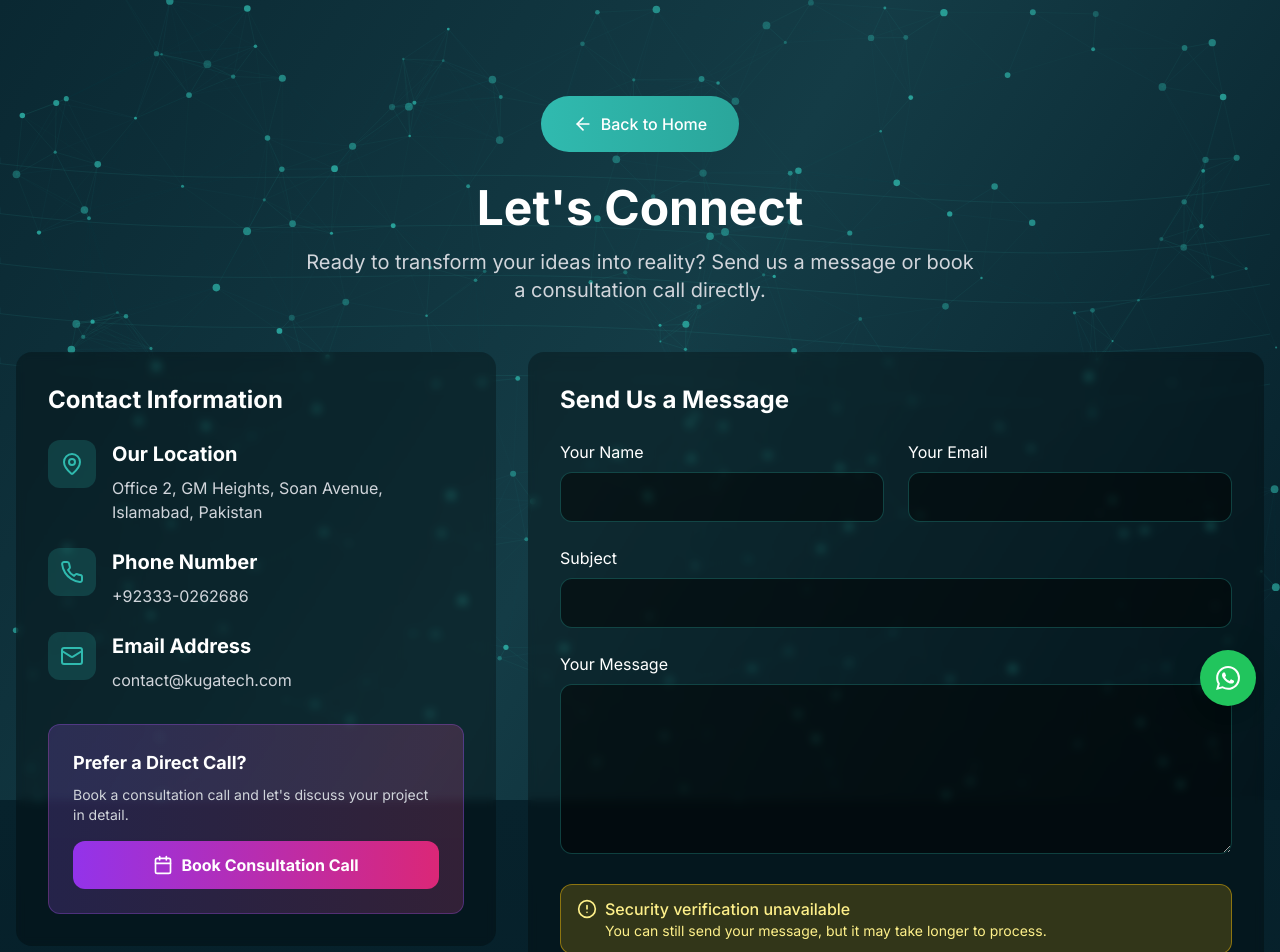
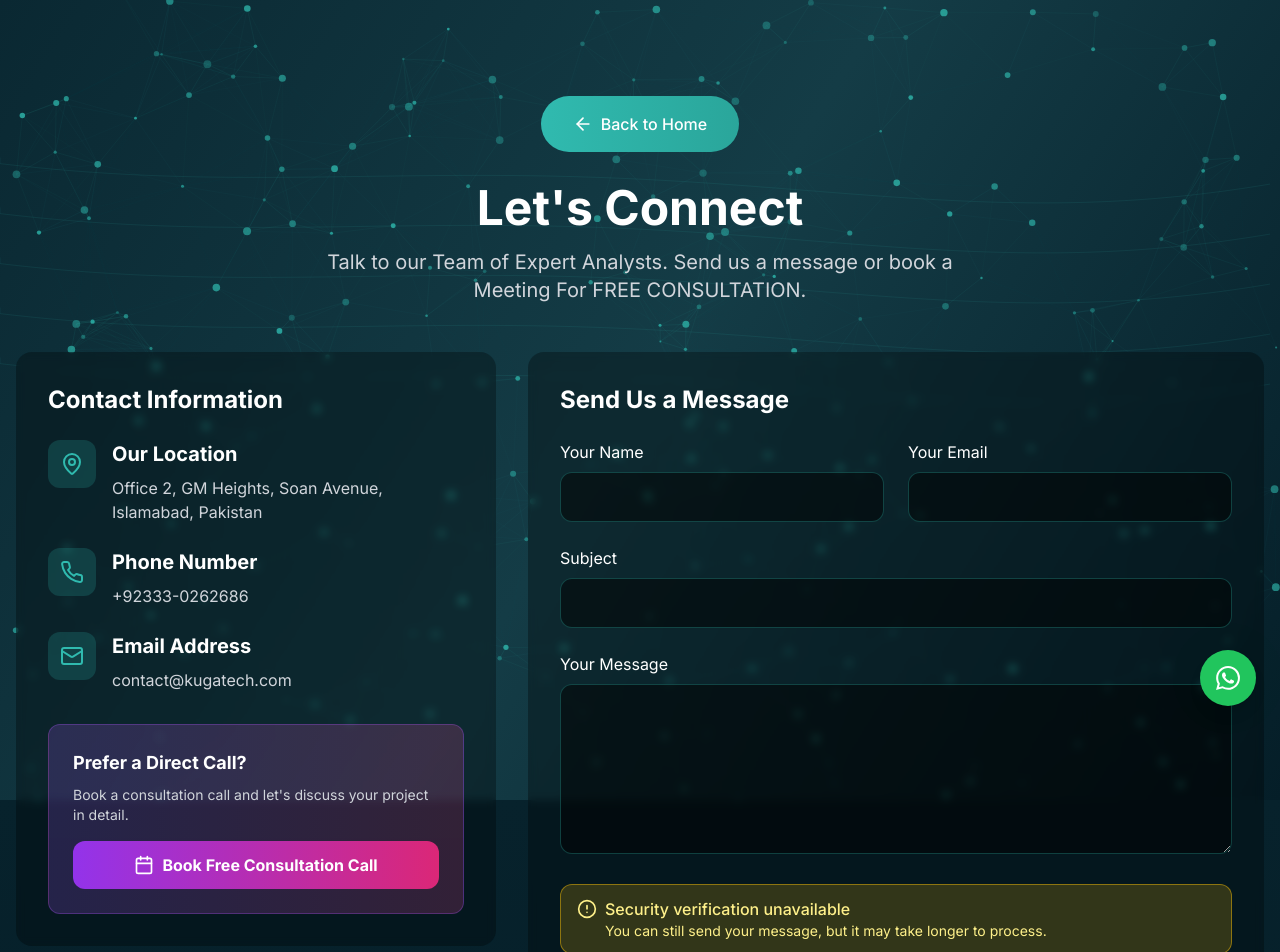
Before and after one commit to GhaziWaleed/kugatechv2, a Next.js app: page /contact in a window 1280 px wide. Shown: the top 952 px of the page. Built offline with nearby package versions, Linux system fonts and the light colour scheme.

Commit message:
set comsultation message

```diff
--- a/app/contact/page.tsx
+++ b/app/contact/page.tsx
@@ -183,7 +183,7 @@ export default function ContactPage() {
               animate={{ opacity: 1, y: 0 }}
               transition={{ duration: 0.5, delay: 0.2 }}
             >
-              Ready to transform your ideas into reality? Send us a message or book a consultation call directly.
+              Talk to our Team of Expert Analysts. Send us a message or book a Meeting For FREE CONSULTATION.
             </motion.p>
           </div>
 
@@ -241,7 +241,7 @@ export default function ContactPage() {
                     className="w-full bg-gradient-to-r from-purple-600 to-pink-600 hover:from-purple-700 hover:to-pink-700 text-white font-bold py-3 px-6 rounded-xl transition-all transform hover:scale-105 flex items-center justify-center"
                   >
                     <Calendar className="h-5 w-5 mr-2" />
-                    Book Consultation Call
+                    Book Free Consultation Call
                   </button>
                 </div>
               </div>
```
